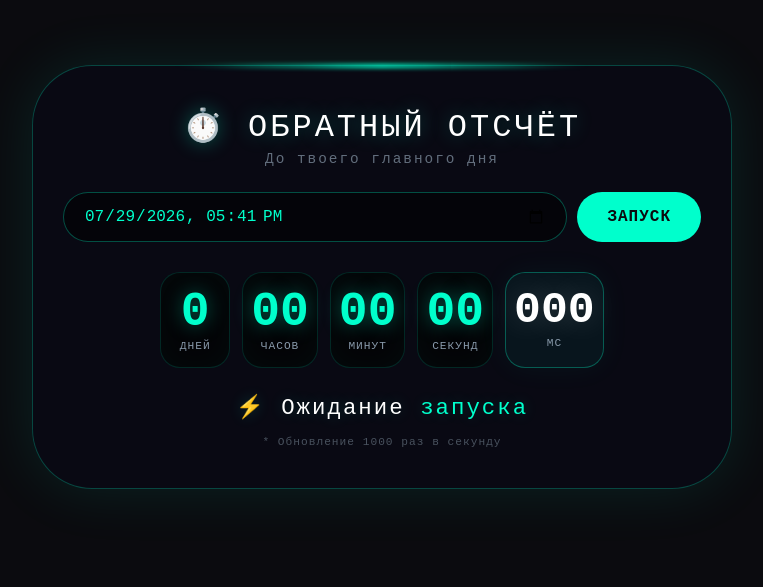
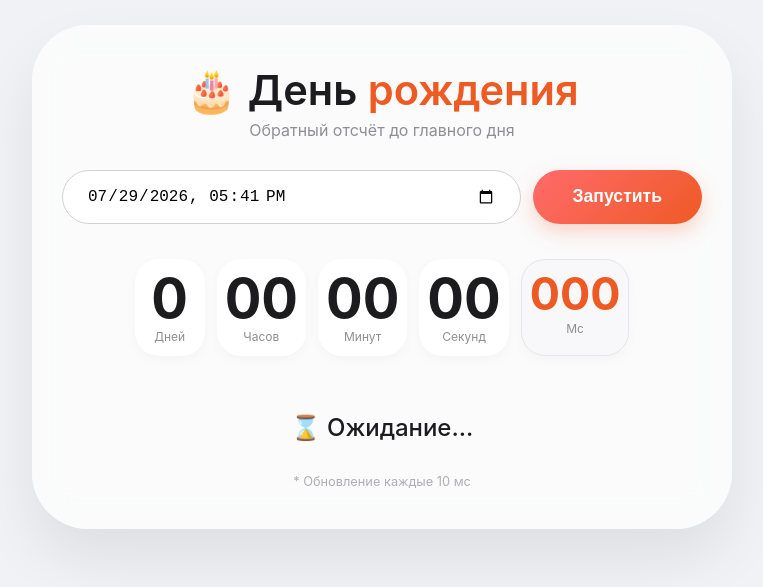
Before and after one commit to otklix/Tracker, a plain HTML site: page index.html in a window 1280 px wide. Shown: the part 123-710 px from the top of the page, without its empty margins (258-1021 px from the left). Drawn offline with nearby package versions, Linux system fonts and the light colour scheme.

Commit message:
Update index.html

```diff
--- a/index.html
+++ b/index.html
@@ -3,173 +3,117 @@
 <head>
     <meta charset="UTF-8">
     <meta name="viewport" content="width=device-width, initial-scale=1.0">
-    <title>⚡ Таймер с миллисекундами</title>
+    <title>🎂 День рождения</title>
+    <!-- Библиотека для конфетти -->
+    <script src="https://cdn.jsdelivr.net/npm/canvas-confetti@1"></script>
     <style>
         * { margin: 0; padding: 0; box-sizing: border-box; }
         body {
-            font-family: 'Courier New', monospace;
-            background: #0b0b0f;
+            font-family: -apple-system, BlinkMacSystemFont, "Segoe UI", Roboto, sans-serif;
+            background: #f0f2f5;
             min-height: 100vh;
             display: flex;
             justify-content: center;
             align-items: center;
-            color: #00ffcc;
             padding: 20px;
-            overflow: hidden;
         }
         .card {
-            background: rgba(10, 10, 20, 0.85);
-            backdrop-filter: blur(16px);
-            border-radius: 60px;
+            background: rgba(255, 255, 255, 0.7);
+            backdrop-filter: blur(20px);
+            -webkit-backdrop-filter: blur(20px);
+            border-radius: 56px;
             padding: 40px 30px;
             max-width: 700px;
             width: 100%;
-            border: 1px solid rgba(0, 255, 204, 0.25);
-            box-shadow: 0 0 60px rgba(0, 255, 204, 0.1);
+            box-shadow: 0 30px 60px rgba(0, 0, 0, 0.08);
             text-align: center;
             position: relative;
-        }
-        /* Неоновая полоска сверху */
-        .card::before {
-            content: '';
-            position: absolute;
-            top: -2px;
-            left: 20%;
-            right: 20%;
-            height: 4px;
-            background: linear-gradient(90deg, transparent, #00ffcc, transparent);
-            border-radius: 50%;
-            filter: blur(2px);
+            z-index: 10;
         }
         h1 {
-            font-size: 2rem;
-            font-weight: 400;
-            color: #fff;
-            letter-spacing: 3px;
-            text-transform: uppercase;
+            font-size: 2.6rem;
+            font-weight: 600;
+            color: #1c1c1e;
             margin-bottom: 5px;
-            text-shadow: 0 0 20px rgba(0, 255, 204, 0.3);
         }
-        .subtitle {
-            color: #8899aa;
-            font-size: 0.9rem;
-            letter-spacing: 2px;
-            margin-bottom: 25px;
-            opacity: 0.7;
-        }
+        h1 span { color: #ee5a24; }
+        .subtitle { color: #8e8e93; margin-bottom: 30px; }
+
         .input-group {
-            display: flex;
-            flex-wrap: wrap;
-            justify-content: center;
-            gap: 10px;
-            margin-bottom: 30px;
+            display: flex; flex-wrap: wrap; justify-content: center; gap: 12px; margin-bottom: 35px;
         }
         .input-group input {
-            padding: 14px 20px;
-            border-radius: 40px;
-            border: 1px solid rgba(0, 255, 204, 0.3);
-            background: rgba(0, 0, 0, 0.5);
-            color: #00ffcc;
-            font-size: 1rem;
-            outline: none;
-            flex: 1 1 180px;
-            min-width: 150px;
-            transition: 0.3s;
-            font-family: 'Courier New', monospace;
+            padding: 16px 24px; border-radius: 40px; border: 1px solid #d1d1d6;
+            background: #fff; font-size: 1rem; outline: none; flex: 1 1 180px; min-width: 150px;
         }
-        .input-group input:focus {
-            border-color: #00ffcc;
-            box-shadow: 0 0 20px rgba(0, 255, 204, 0.2);
+        .input-group input:focus { border-color: #ee5a24; }
+        .input-group button {
+            padding: 16px 40px; border-radius: 40px; border: none;
+            background: linear-gradient(135deg, #ff6b6b, #ee5a24);
+            color: #fff; font-weight: 600; font-size: 1.1rem; cursor: pointer;
+            box-shadow: 0 8px 20px rgba(238, 90, 36, 0.25);
+            transition: 0.3s; flex: 0 1 auto;
         }
-        .input-group button {
-            padding: 14px 30px;
-            border-radius: 40px;
-            border: none;
-            background: #00ffcc;
-            color: #0b0b0f;
-            font-weight: 700;
-            font-size: 1rem;
-            cursor: pointer;
-            transition: 0.3s;
-            font-family: 'Courier New', monospace;
-            text-transform: uppercase;
-            letter-spacing: 1px;
-            flex: 0 1 auto;
+        .input-group button:hover { transform: translateY(-2px); box-shadow: 0 12px 28px rgba(238, 90, 36, 0.35); }
+        .input-group button:active { transform: scale(0.96); }
+
+        .countdown { display: flex; justify-content: center; gap: 12px; flex-wrap: wrap; margin: 10px 0 15px; }
+        .time-box {
+            background: #fff; border-radius: 24px; padding: 12px 8px; min-width: 70px;
+            box-shadow: 0 4px 12px rgba(0, 0, 0, 0.03);
         }
-        .input-group button:hover {
-            box-shadow: 0 0 40px rgba(0, 255, 204, 0.6);
-            transform: scale(1.02);
+        .time-box span { display: block; font-size: 3.4rem; font-weight: 700; color: #1c1c1e; line-height: 1; }
+        .time-box small { display: block; font-size: 0.75rem; color: #8e8e93; margin-top: 4px; }
+        .ms-box { background: #f8f8fa; border: 1px solid #e5e5ea; }
+        .ms-box span { font-size: 2.8rem; color: #ee5a24; }
+
+        .message {
+            margin-top: 30px; font-size: 1.5rem; font-weight: 500; color: #1c1c1e;
+            padding: 12px 20px; border-radius: 40px; display: inline-block;
         }
-        .countdown {
-            display: flex;
-            justify-content: center;
-            gap: 12px;
-            flex-wrap: wrap;
-            margin: 10px 0 5px;
+        .message .highlight { color: #ee5a24; font-weight: 700; }
+
+        /* ========== МОДАЛЬНОЕ ОКНО (ПОЗДРАВЛЕНИЕ) ========== */
+        .modal-overlay {
+            position: fixed; top: 0; left: 0; width: 100%; height: 100%;
+            background: rgba(0, 0, 0, 0.6); backdrop-filter: blur(8px);
+            display: none; justify-content: center; align-items: center;
+            z-index: 9999; padding: 20px;
         }
-        .time-box {
-            background: rgba(0, 0, 0, 0.6);
-            border-radius: 20px;
-            padding: 15px 8px;
-            min-width: 70px;
-            border: 1px solid rgba(0, 255, 204, 0.15);
-            box-shadow: inset 0 0 30px rgba(0, 255, 204, 0.03);
+        .modal-overlay.active { display: flex; }
+        .modal-box {
+            background: #fff; border-radius: 48px; padding: 50px 40px;
+            max-width: 450px; width: 100%; text-align: center;
+            box-shadow: 0 40px 80px rgba(0,0,0,0.3);
+            animation: popUp 0.5s cubic-bezier(0.175, 0.885, 0.32, 1.275);
         }
-        .time-box span {
-            display: block;
-            font-size: 3rem;
-            font-weight: 700;
-            color: #00ffcc;
-            text-shadow: 0 0 20px rgba(0, 255, 204, 0.4);
-            line-height: 1;
+        .modal-box h2 { font-size: 2.5rem; color: #ee5a24; margin-bottom: 15px; }
+        .modal-box p { font-size: 1.1rem; color: #1c1c1e; line-height: 1.6; margin-bottom: 25px; }
+        .modal-box button {
+            padding: 14px 40px; border-radius: 40px; border: none;
+            background: linear-gradient(135deg, #ff6b6b, #ee5a24);
+            color: #fff; font-weight: 600; font-size: 1.2rem; cursor: pointer;
+            transition: 0.3s; box-shadow: 0 8px 20px rgba(238, 90, 36, 0.25);
         }
-        .time-box small {
-            display: block;
-            font-size: 0.7rem;
-            color: #8899aa;
-            margin-top: 4px;
-            text-transform: uppercase;
-            letter-spacing: 1px;
+        .modal-box button:hover { transform: scale(1.05); box-shadow: 0 12px 28px rgba(238, 90, 36, 0.35); }
+
+        @keyframes popUp {
+            0% { transform: scale(0.5); opacity: 0; }
+            100% { transform: scale(1); opacity: 1; }
         }
-        /* Блок миллисекунд (выделяем) */
-        .ms-box {
-            background: rgba(0, 255, 204, 0.05);
-            border: 1px solid rgba(0, 255, 204, 0.3);
-            box-shadow: 0 0 30px rgba(0, 255, 204, 0.05);
-            min-width: 80px;
-        }
-        .ms-box span {
-            font-size: 2.8rem;
-            color: #ffffff;
-            text-shadow: 0 0 30px rgba(255, 255, 255, 0.2);
-        }
-        .message {
-            margin-top: 25px;
-            font-size: 1.4rem;
-            font-weight: 300;
-            color: #fff;
-            letter-spacing: 2px;
-            text-shadow: 0 0 15px rgba(0, 255, 204, 0.2);
-        }
-        .message .highlight {
-            color: #00ffcc;
-        }
-        .note {
-            margin-top: 15px;
-            font-size: 0.7rem;
-            color: rgba(136, 153, 170, 0.5);
-            letter-spacing: 1px;
-        }
+
+        .note { margin-top: 20px; font-size: 0.8rem; color: #aeaeb2; }
     </style>
 </head>
 <body>
+    <!-- Главная карточка -->
     <div class="card">
-        <h1>⏱️ Обратный отсчёт</h1>
-        <p class="subtitle">До твоего главного дня</p>
+        <h1>🎂 День <span>рождения</span></h1>
+        <p class="subtitle">Обратный отсчёт до главного дня</p>
 
         <div class="input-group">
             <input type="datetime-local" id="birthdayInput">
-            <button id="startBtn">Запуск</button>
+            <button id="startBtn">Запустить</button>
         </div>
 
         <div class="countdown">
@@ -180,12 +124,44 @@
             <div class="time-box ms-box"><span id="milliseconds">000</span><small>Мс</small></div>
         </div>
 
-        <div class="message" id="message">⚡ Ожидание <span class="highlight">запуска</span></div>
-        <div class="note">* Обновление 1000 раз в секунду</div>
+        <div class="message" id="message">⌛ Ожидание...</div>
+        <div class="note">* Обновление каждые 10 мс</div>
+    </div>
+
+    <!-- Модальное окно с поздравлением -->
+    <div class="modal-overlay" id="modal">
+        <div class="modal-box">
+            <h2>🎉 С днём рождения!</h2>
+            <p>Пусть этот день будет полон радости, счастья и любви!<br>☀️ Удачи и исполнения желаний! 🌟</p>
+            <button id="closeModalBtn">Спасибо! ✨</button>
+        </div>
     </div>
 
     <script>
         let timerInterval;
+
+        function fireConfetti() {
+            // Массовый выброс конфетти
+            for (let i = 0; i < 3; i++) {
+                setTimeout(() => {
+                    confetti({
+                        particleCount: 150,
+                        spread: 70,
+                        origin: { y: 0.6, x: Math.random() * 0.8 + 0.1 }
+                    });
+                }, i * 300);
+            }
+            // Бонусные маленькие звёздочки
+            setTimeout(() => {
+                confetti({
+                    particleCount: 50,
+                    spread: 100,
+                    origin: { y: 0.5 },
+                    startVelocity: 30,
+                    colors: ['#ff6b6b', '#ffd93d', '#6bcb77', '#4d96ff']
+                });
+            }, 800);
+        }
 
         function updateTimer(targetDate) {
             const now = new Date();
@@ -193,12 +169,16 @@
 
             if (diff <= 0) {
                 clearInterval(timerInterval);
-                document.getElementById('message').innerHTML = '🎉 <span class="highlight">С ДНЁМ РОЖДЕНИЯ!</span> 🎉';
+                document.getElementById('message').innerHTML = '🎉 <span class="highlight">С днём рождения!</span> 🎉';
                 document.getElementById('days').textContent = '0';
                 document.getElementById('hours').textContent = '00';
                 document.getElementById('minutes').textContent = '00';
                 document.getElementById('seconds').textContent = '00';
                 document.getElementById('milliseconds').textContent = '000';
+
+                // Включаем конфетти и модальное окно
+                fireConfetti();
+                document.getElementById('modal').classList.add('active');
                 return;
             }
 
@@ -218,26 +198,48 @@
 
         document.getElementById('startBtn').addEventListener('click', function() {
             const input = document.getElementById('birthdayInput');
-            const dateValue = input.value;
+            let dateValue = input.value;
 
             if (!dateValue) {
-                alert('Выбери дату и время!');
+                alert('Выберите дату!');
                 return;
             }
 
-            const targetDate = new Date(dateValue);
+            let targetDate = new Date(dateValue);
+            const now = new Date();
+
+            // Защита от "0 дней", если дата уже прошла в этом году
+            if (targetDate.getFullYear() === now.getFullYear() && targetDate < now) {
+                targetDate.setFullYear(targetDate.getFullYear() + 1);
+                input.value = targetDate.toISOString().slice(0, 16);
+            }
+
             if (isNaN(targetDate.getTime())) {
                 alert('Некорректная дата!');
                 return;
             }
 
             if (timerInterval) clearInterval(timerInterval);
+            // Сбрасываем модалку, если она была открыта
+            document.getElementById('modal').classList.remove('active');
+
             updateTimer(targetDate);
-            // Обновляем каждые 10 миллисекунд, чтобы было плавно и красиво
             timerInterval = setInterval(() => updateTimer(targetDate), 10);
         });
 
-        // Дефолт: через 7 дней
+        // Закрытие модального окна по кнопке
+        document.getElementById('closeModalBtn').addEventListener('click', function() {
+            document.getElementById('modal').classList.remove('active');
+        });
+
+        // Закрытие по клику на фон (оверлей)
+        document.getElementById('modal').addEventListener('click', function(e) {
+            if (e.target === this) {
+                this.classList.remove('active');
+            }
+        });
+
+        // Установка дефолтной даты (через 7 дней)
         const defaultDate = new Date();
         defaultDate.setDate(defaultDate.getDate() + 7);
         document.getElementById('birthdayInput').value = defaultDate.toISOString().slice(0, 16);
```
